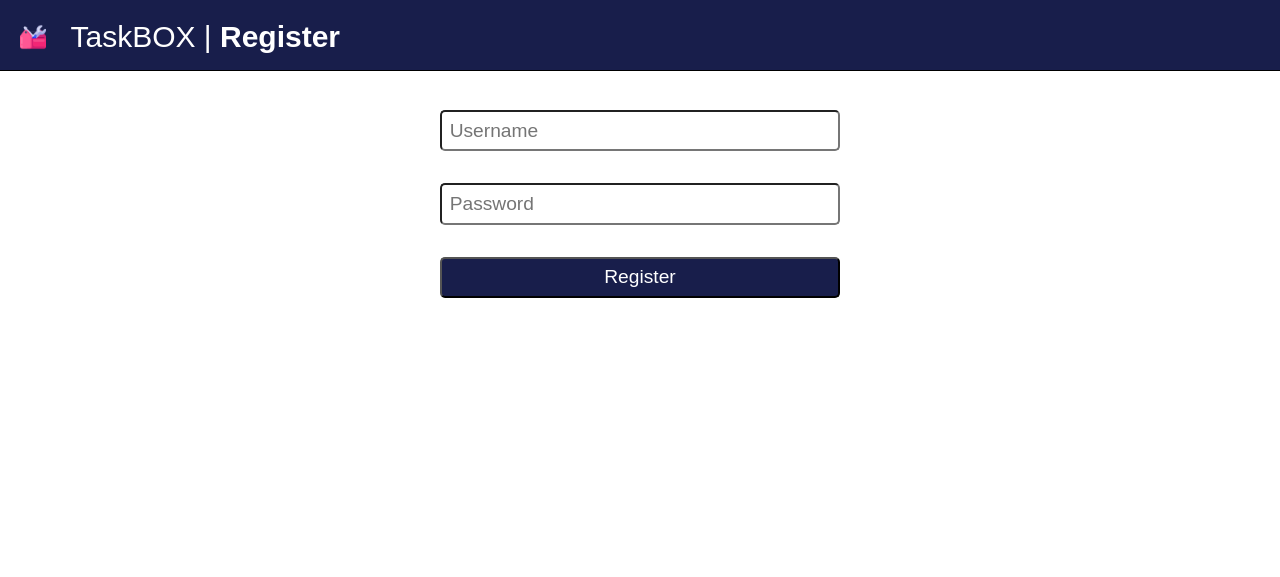
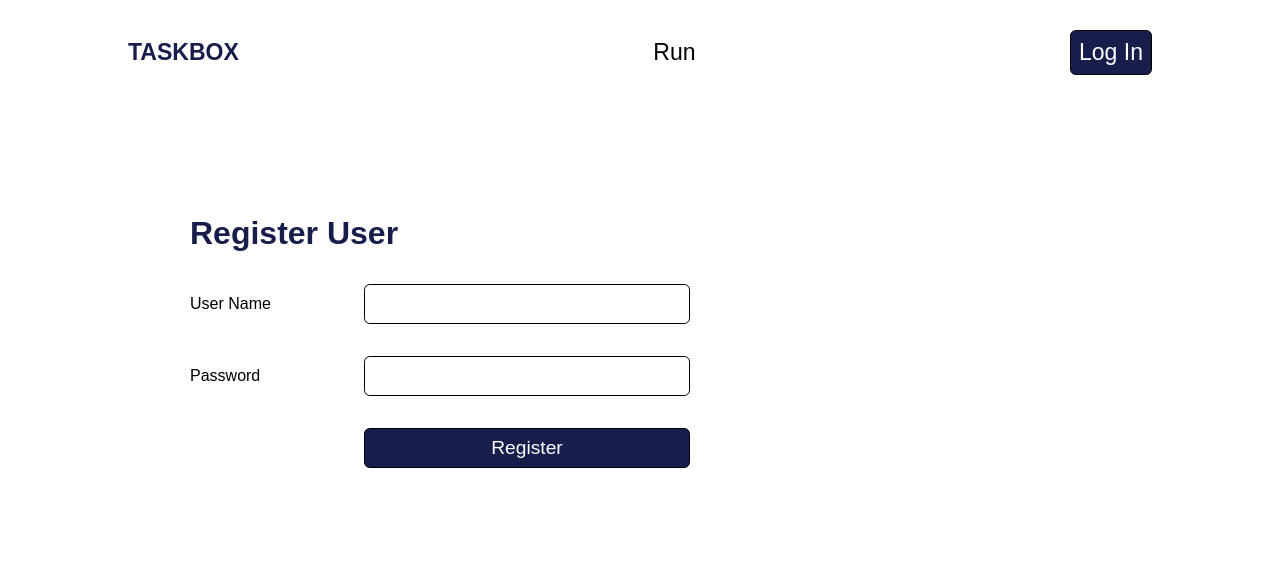
Before and after one commit to mcpcpc/taskbox, a Flask app: page /auth/register in a window 1280 px wide. Shown: the top 577 px of the page. Run offline with Flask 2, Linux system fonts and the light colour scheme.

Commit message:
new style

```diff
--- a/taskbox/auth.py
+++ b/taskbox/auth.py
@@ -89,7 +89,7 @@ def login():
         if error is None:
             session.clear()
             session["user_id"] = user["id"]
-            return redirect(url_for("index"))
+            return redirect(url_for("runner.index"))
         flash(error)
     return render_template("login.html")
 
--- a/taskbox/static/site.css
+++ b/taskbox/static/site.css
@@ -9,11 +9,25 @@
 
 * {
 	font-family: Arial, Helvetica, sans-serif;
+	background-color: var(--color-background);
+	color: var(--color-foreground);
+	border: 0;
+	margin: 0;
 }
 
-body {
-	background-color: var(--color-background);
-	color: var(--color-foreground);
+table {width: 100%}
+
+th, td {
+	text-align: left;
+	border-bottom: 1px solid #ddd;
+	padding: 0.5em;
+}
+
+table td a {text-decoration: underline}
+
+p {
+	line-height: 1.75rem;
+	margin-bottom: 1rem;
 }
 
 main {
@@ -23,80 +37,74 @@ main {
 }
 
 header {
-	width:100%;
-	height: 70px;
-	display:block;
-	position: fixed;
-	top: 0;
-	left: 0;
-	padding-left: 20px;
-	border-bottom: 1px solid var(--color-foreground);
-	background-color: var(--color-secondary);
+	display: flex;
+	justify-content: space-between;
+	align-items: center;
+	text-decoration: none;
+	padding: 30px 10%;
 }
 
-table {width: 100%}
-
-th, td {
-	text-align: left;
-	border-bottom: 1px solid #ddd;
-}
-td a {
-	background-color: var(--color-secondary);
-	color: var(--color-background);
-	text-transform: capitalize;
-	padding: 0.6em;
-	margin: 0.4em;
-	cursor: pointer;
-	font-size: 0.7em;
-	border-radius: 5px;
-	display: inline-block;
+h1 {
+	font-size: 1.2em;
+	text-transform: uppercase;
+	font-weight: 800;
+	color: var(--color-secondary);
 }
 
-p {line-height: 1.5em}
+h2 {
+	font-size: 2em;
+	margin-bottom: 1em;
+	color: var(--color-secondary);
+}
+
+li, a, button {
+	font-weight: 500;
+	font-size: 1.2em;
+	text-decoration: none;
+}
+
+header ul {list-style: none}
+
+header ul li {
+	display: inline-block;
+	padding: 0 0.5em;
+}
+
+header ul li a {transition: all 0.3s ease 0s}
 
 form {
-	margin: 0 auto;
-	max-width: 400px;
+	max-width:500px;
 	display: grid;
+	align-items: center;
 	grid-gap: 2em;
 }
 
 input, button {
-	border-radius: 5px;
+	border: 1px solid var(--color-foreground);
 	font-size: 1.2em;
-	padding: 0.4em;
+	border-radius: calc(1.2rem * 0.3);
+	padding: 0.5rem;
 }
 
 button {
 	background-color: var(--color-secondary);
 	color: var(--color-background);
+	cursor: pointer;
 }
 
-h1 {
-	font-weight: 400;
-	font-size: 30px;
-	color: var(--color-background);
-	display: inline-block;
-	vertical-align: middle;
+.twocol label {
+	grid-column-start: 1;
+	grid-column-end: 2;
 }
 
-header img {
-	display: inline-block;
-	vertical-align:middle;
-	margin-right: 20px;
+.twocol input, .twocol button {
+	grid-column-start: 2;
+	grid-column-end: 3;
 }
 
-a {text-decoration: none}
-
 .flash {
-	padding: 1em;
+	padding: 1.5rem;
 	background: var(--color-secondary-light);
-	position: absolute;
-	z-index: 101;
-	bottom: 0;
-	left: 0;
-	right: 0;
-	overflow: hidden;
 	animation: hideAnimation 0s ease-in 3s;
 	animation-fill-mode: forwards;
 }
--- a/taskbox/templates/base.html
+++ b/taskbox/templates/base.html
@@ -11,10 +11,15 @@
 	</head>
 	<body>
 		<header>
-            <a href="/">
-              <img src="{{ url_for('static', filename='taskbox.png') }}" height="26px" />
-            </a>
-	        <h1>TaskBOX | <strong>{% block h1 %}{% endblock %}</strong></h1>
+			<a href="/"><h1>TaskBOX</h1></a>
+			<ul>
+				<li><a href="{{ url_for('runner.index') }}">Run</a></li>
+			</ul>
+			{% if session['user_id'] %}
+			<a href="{{ url_for('auth.logout') }}"><button>Log Out</button></a>
+			{% else %}
+			<a href="{{ url_for('auth.login') }}"><button>Log In</button></a>
+			{% endif %}
 		</header>
 		<main>
 			{% block main %}{% endblock %}
--- a/taskbox/templates/index.html
+++ b/taskbox/templates/index.html
@@ -1,6 +1,8 @@
 {% extends 'base.html' %}
-{% block h1 %}{% block title %}UX{% endblock %}{% endblock %}
+{% block title %}Runner{% endblock %}
 {% block main %}
+
+<h2>Task Runner</h2>
 
 <p>Connect the unit under test to the test box interface and press <em>verify</em>.</p>
 
--- a/taskbox/templates/register.html
+++ b/taskbox/templates/register.html
@@ -1,9 +1,12 @@
 {% extends 'base.html' %}
-{% block h1 %}{% block title %}Register{% endblock %}{% endblock %}
+{% block title %}Register{% endblock %}
 {% block main %}
-<form method="post">
-    <input name="username" placeholder="Username" required>
-    <input name="password" placeholder="Password" type="password" required>
-    <button>Register</button>
+<h2>Register User</h2>
+<form method="post" class="twocol">
+	<label for="username">User Name</label>
+	<input name="username" type="text" required>
+	<label for="password">Password</label>
+	<input name="password" type="password" required>
+	<button>Register</button>
 </form>
 {% endblock %}
```
Also changed, not shown: taskbox/templates/login.html (+7 -4 lines). Lines whose indentation alone changed are shown as unchanged.
